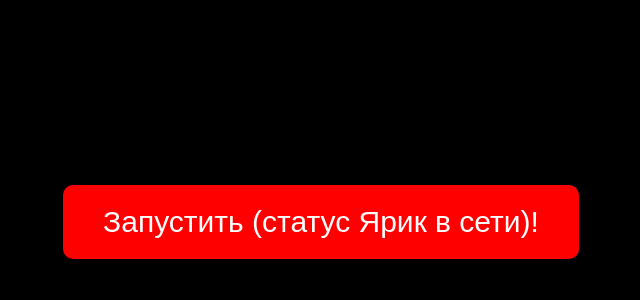
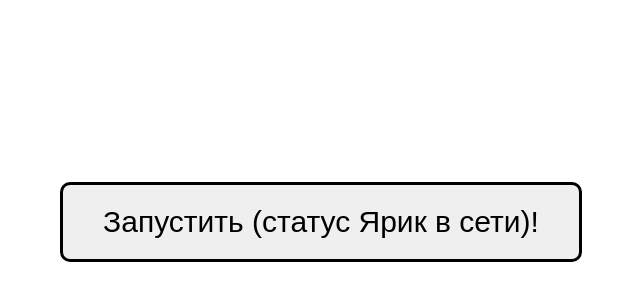
Before and after one commit to shhhuk/jjjjj, a plain HTML site: page index.html in a window 1280 px wide. Shown: the part 178-478 px from the top of the page, without its empty margins (319-959 px from the left). Drawn offline with Linux system fonts and the light colour scheme.

Commit message:
Update index.html

```diff
--- a/index.html
+++ b/index.html
@@ -8,7 +8,7 @@
         body {
             margin: 0;
             overflow: hidden; /* Отключаем прокрутку */
-            background-color: black;
+            background-color: white;
             display: flex;
             justify-content: center; /* Центрируем по горизонтали */
             align-items: center; /* Центрируем по вертикали */
@@ -17,16 +17,16 @@
         button {
             font-size: 30px; /* Размер шрифта кнопки */
             padding: 20px 40px; /* Отступы внутри кнопки */
-            background-color: red; /* Цвет фона кнопки */
-            color: white; /* Цвет текста */
-            border: none; /* Убираем рамку */
+            background-color: darkwhite; /* Цвет фона кнопки */
+            color: darkwhite; /* Цвет текста */
+            border: solid; /* Добавляем рамку */
             border-radius: 10px; /* Закругленные углы */
             cursor: pointer; /* Курсор-указатель */
             transition: background-color 0.3s; /* Плавный переход цвета фона */
             position: absolute; /* Позиционирование для центра */
         }
         button:hover {
-            background-color: darkred; /* Цвет фона при наведении */
+            background-color: blue; /* Цвет фона при наведении */
         }
         img {
             position: absolute;
```
